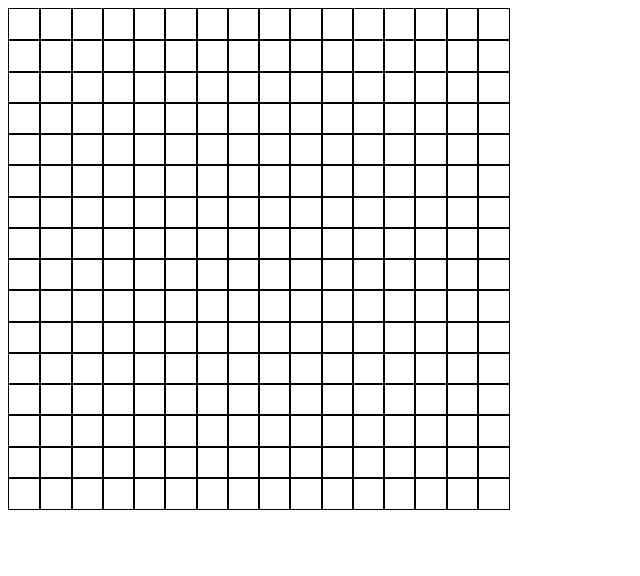
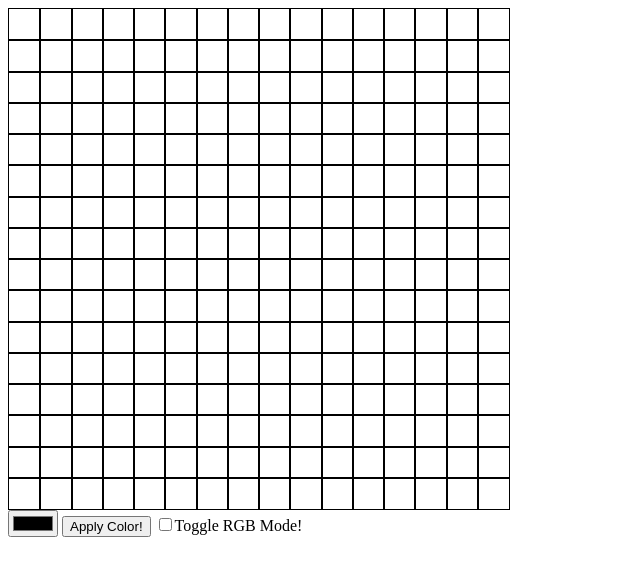
Before and after one commit to attackersalt/etch-a-sketch, a plain HTML site: page index.html in a window 1280 px wide. Shown: the whole page, without its empty margins (0-640 px from the left). Drawn offline with Linux system fonts and the light colour scheme.

Commit message:
Add additional tools for changing color and RGB

```diff
--- a/index.html
+++ b/index.html
@@ -8,6 +8,9 @@
 </head>
 <body>
     <div id="container"></div>
+    <input type="color" id="color">
+    <button id="apply-color">Apply Color!</button>
+    <input type="checkbox" id="rgb-mode">Toggle RGB Mode!
     <script src="script.js" defer></script>
 </body>
 </html>
```
